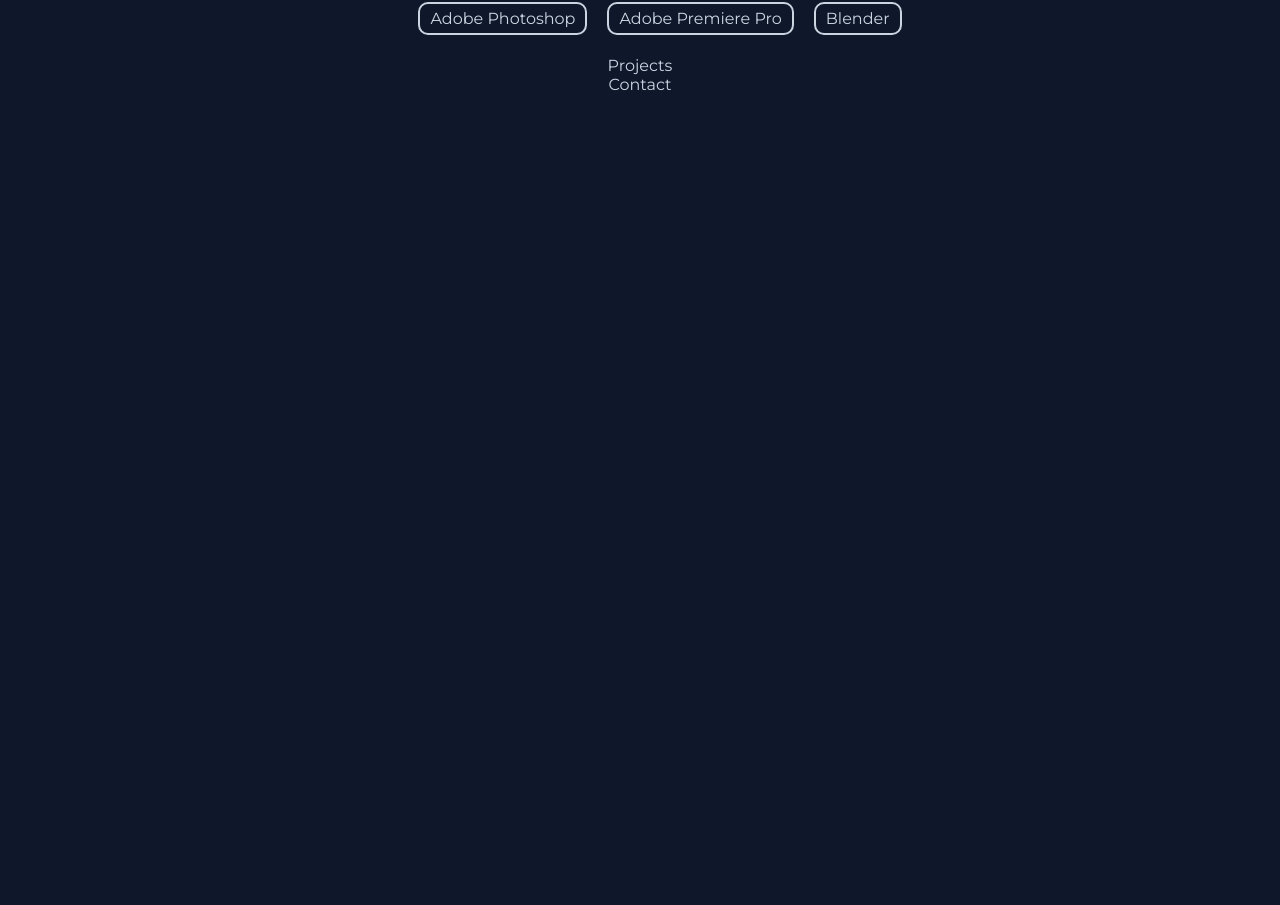
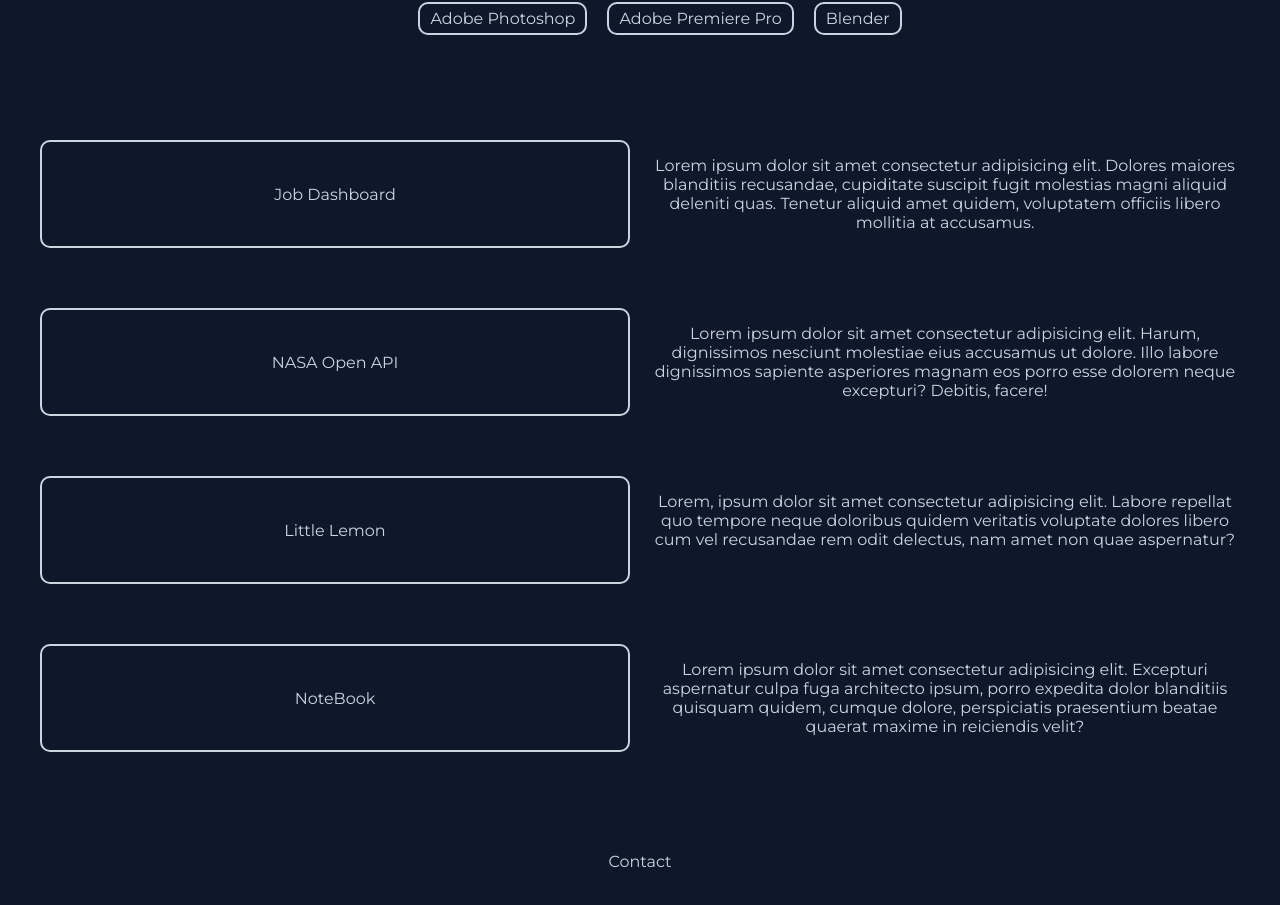
Before and after one commit to escavanessa/Portfolio, a React (Vite) app: page / in a window 1280 px wide. Shown: the part 1432-2337 px from the top of the page. Before the commit the page ends 1566 px from the top, so only its background shows below. Built offline with nearby package versions, Linux system fonts and the light colour scheme.

Commit message:
added project - no images

```diff
--- a/Components/Projects/Projects.css
+++ b/Components/Projects/Projects.css
@@ -0,0 +1,59 @@
+.project-container {
+    margin: 100px 0px 100px 0px;
+    display: grid;
+    grid-template-columns: 1fr 1fr;
+    grid-template-rows: 1fr 1fr 1fr 1fr;
+    grid-auto-columns: 1fr;
+    gap: 60px 20px;
+    grid-auto-flow: row;
+    grid-template-areas:
+      "project-1 desc-1"
+      "project-2 desc-2"
+      "project-3 desc-3"
+      "project-4 desc-4";
+  }
+
+.project-1 {
+    grid-area: project-1;
+    display: flex;
+    justify-content: center;
+    align-items: center;
+    border: solid 2px;
+    border-radius: 10px;
+  }
+
+
+.project-2 {
+    grid-area: project-2;
+    display: flex;
+    justify-content: center;
+    align-items: center;
+    border: solid 2px;
+    border-radius: 10px;
+}
+
+  .project-3 {
+    grid-area: project-3;
+    display: flex;
+    justify-content: center;
+    align-items: center;
+    border: solid 2px;
+    border-radius: 10px;
+}
+
+  .project-4 {
+    grid-area: project-4;
+    display: flex;
+    justify-content: center;
+    align-items: center;
+    border: solid 2px;
+    border-radius: 10px;
+}
+
+  .desc-1 { grid-area: desc-1; }
+
+  .desc-2 { grid-area: desc-2; }
+
+  .desc-3 { grid-area: desc-3; }
+
+  .desc-4 { grid-area: desc-4; }
--- a/Components/Projects/Projects.jsx
+++ b/Components/Projects/Projects.jsx
@@ -1,8 +1,59 @@
 import React from 'react'
+import './Projects.css'
 
 const Projects = () => {
   return (
-    <div>Projects</div>
+    <>
+      <div class="project-container">
+
+
+
+        <div class="project-1">
+          <div className='p1'>
+            <p>Job Dashboard</p>
+          </div>
+        </div>
+        <div class="project-2">
+          <div className='p2'>
+            <p>NASA Open API</p>
+          </div>
+        </div>
+        <div class="project-3">
+          <div className='p3'>
+            <p>Little Lemon</p>
+          </div>
+        </div>
+        <div class="project-4">
+          <div className='p4'>
+            <p>NoteBook</p>
+          </div>
+        </div>
+
+
+
+
+        <div class="desc-1">
+          <p>
+            Lorem ipsum dolor sit amet consectetur adipisicing elit. Dolores maiores blanditiis recusandae, cupiditate suscipit fugit molestias magni aliquid deleniti quas. Tenetur aliquid amet quidem, voluptatem officiis libero mollitia at accusamus.
+          </p>
+        </div>
+        <div class="desc-2">
+          <p>
+            Lorem ipsum dolor sit amet consectetur adipisicing elit. Harum, dignissimos nesciunt molestiae eius accusamus ut dolore. Illo labore dignissimos sapiente asperiores magnam eos porro esse dolorem neque excepturi? Debitis, facere!
+          </p>
+        </div>
+        <div class="desc-3">
+          <p>
+            Lorem, ipsum dolor sit amet consectetur adipisicing elit. Labore repellat quo tempore neque doloribus quidem veritatis voluptate dolores libero cum vel recusandae rem odit delectus, nam amet non quae aspernatur?
+          </p>
+        </div>
+        <div class="desc-4">
+          <p>
+            Lorem ipsum dolor sit amet consectetur adipisicing elit. Excepturi aspernatur culpa fuga architecto ipsum, porro expedita dolor blanditiis quisquam quidem, cumque dolore, perspiciatis praesentium beatae quaerat maxime in reiciendis velit?
+          </p>
+        </div>
+      </div>
+    </>
   )
 }
 
```
